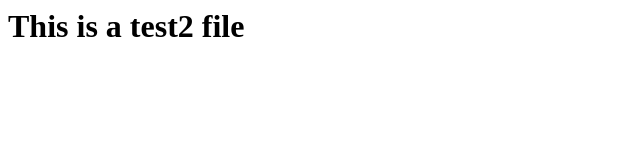
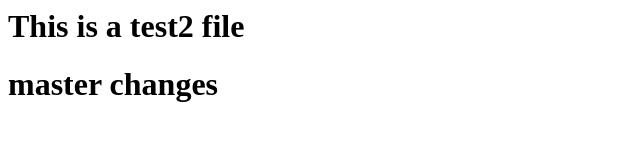
Before and after one commit to sathyarms/mycart, a plain HTML site: page code/index.html in a window 1280 px wide. Shown: the whole page, without its empty margins (0-640 px from the left). Drawn offline with Linux system fonts and the light colour scheme.

Commit message:
master uodate

```diff
--- a/code/index.html
+++ b/code/index.html
@@ -1 +1,2 @@
 <h1>This is a test2 file</h1>
+<h1>master changes</h1>
```
